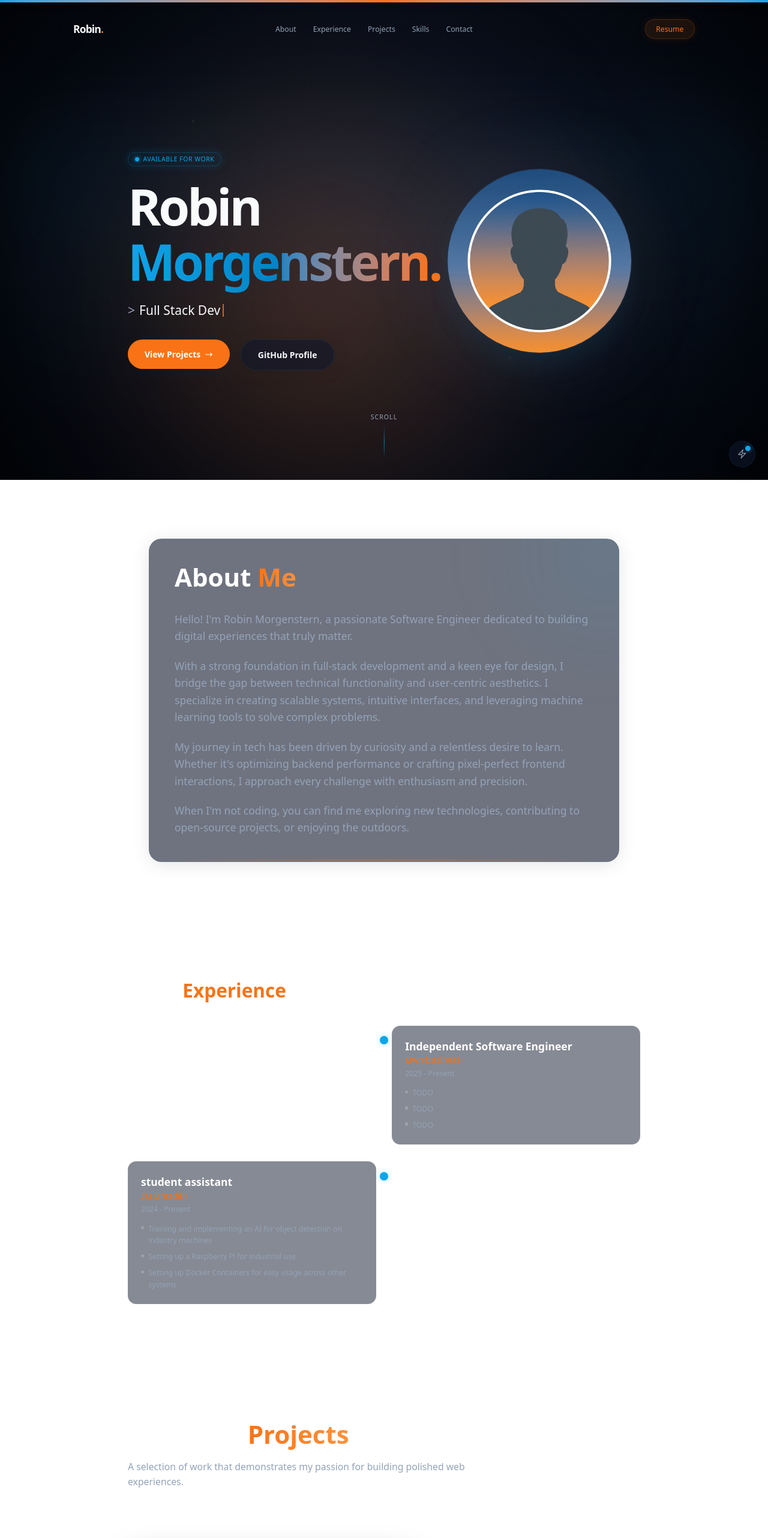
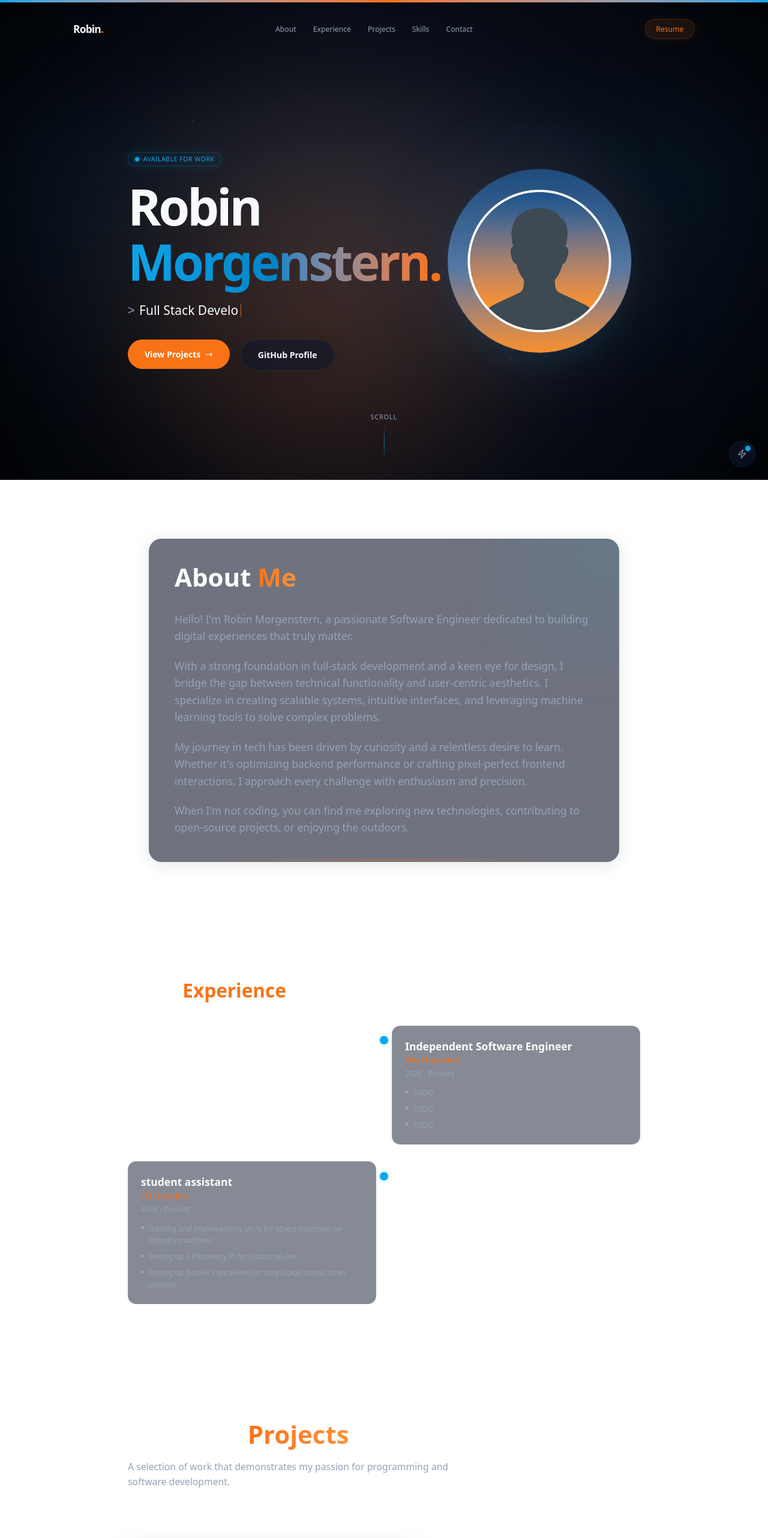
Before and after one commit to Dramiley/PortfolioWebsite, a Next.js app in the folder app/: page / in a window 1280 px wide. Shown: the top 2564 px of the page at 60% size. Built offline with nearby package versions, Linux system fonts and the light colour scheme.

Commit message:
Update config.ts

```diff
--- a/app/src/data/config.ts
+++ b/app/src/data/config.ts
@@ -3,7 +3,7 @@ import { SiteConfig } from '@/types';
 export const siteConfig: SiteConfig = {
     name: "Robin Morgenstern",
     tagline: "Software Engineer",
-    subtitle: "Full-stack TypeScript • Scalable Systems • Visual & ML Tools",
+    subtitle: "Bachelor of Science in Computer Science",
     social: {
         github: "https://github.com/Dramiley",
         email: "morgensternrobin04@gmail.com"
@@ -11,13 +11,13 @@ export const siteConfig: SiteConfig = {
     sections: {
         hero: {
             availableForWork: "AVAILABLE FOR WORK",
-            typewriterWords: ["Software Engineer", "Full Stack Dev", "Problem Solver", "Builder"]
+            typewriterWords: ["Software Engineer", "Full Stack Developer", "Programmer", "Bachelor in Computer Science"]
         },
         projects: {
-            description: "A selection of work that demonstrates my passion for building polished web experiences."
+            description: "A selection of work that demonstrates my passion for programming and software development."
         },
         skills: {
-            description: "A curated list of technologies I use to build digital experiences."
+            description: "A curated list of technologies I use to build software."
         },
         contact: {
             titlePrefix: "Ready to start your next",
```
